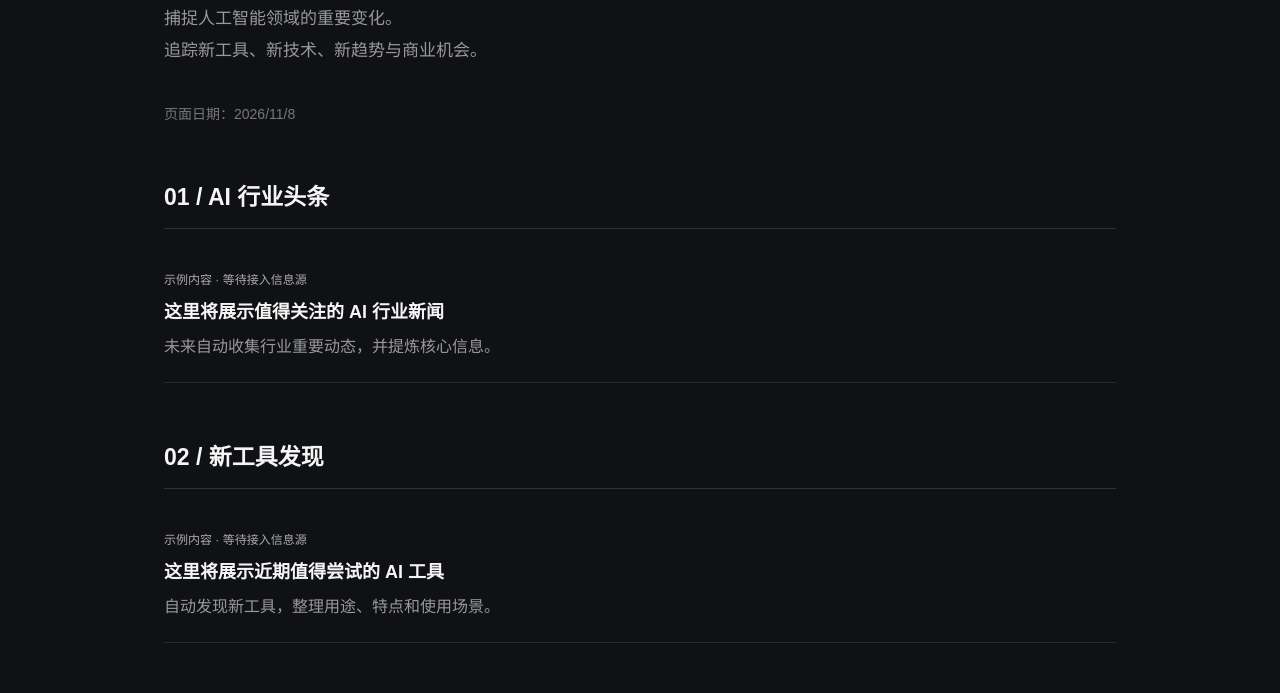
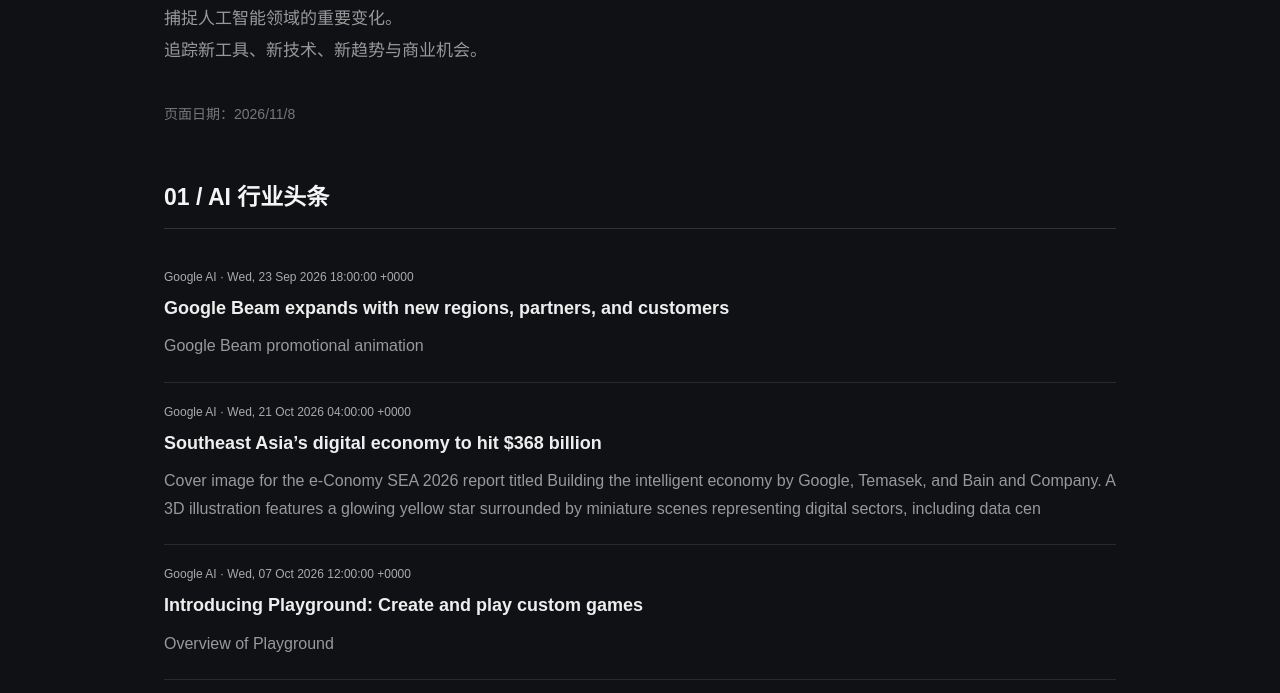
Before and after one commit to onemakerchrislee/one-person-maker, a plain HTML site: page radar/index.html in a window 1280 px wide. Shown: the part 259-952 px from the top of the page. Drawn offline with Linux system fonts and the light colour scheme.

Commit message:
Update index.html

```diff
--- a/radar/index.html
+++ b/radar/index.html
@@ -6,87 +6,113 @@
 <meta name="viewport" content="width=device-width, initial-scale=1.0">
 <title>AI 信息雷达 | 一人造物工作室</title>
 <style>
-* {
-  box-sizing: border-box;
-}
+* { box-sizing: border-box; }
+
 body {
   margin: 0;
   background: #101114;
   color: #f5f5f5;
   font-family: Arial, "Microsoft YaHei", sans-serif;
 }
+
 header {
   padding: 24px 8%;
   border-bottom: 1px solid #333;
 }
+
 header a {
   color: #aaa;
   text-decoration: none;
 }
+
 main {
   max-width: 1000px;
   margin: auto;
   padding: 70px 24px;
 }
+
 .tag {
   color: #aaa;
   letter-spacing: 4px;
   font-size: 12px;
 }
+
 h1 {
   font-size: 42px;
   margin: 22px 0;
 }
+
 .intro {
   color: #999;
   line-height: 1.9;
   font-size: 17px;
 }
+
 .date {
   color: #777;
   margin: 35px 0;
   font-size: 14px;
 }
+
 .section-title {
   margin-top: 55px;
   padding-bottom: 16px;
   border-bottom: 1px solid #333;
   font-size: 23px;
 }
+
 .item {
   padding: 22px 0;
   border-bottom: 1px solid #292929;
 }
+
 .item h3 {
   font-size: 18px;
   margin: 0 0 10px;
+  line-height: 1.6;
 }
+
+.item h3 a {
+  color: #eee;
+  text-decoration: none;
+}
+
+.item h3 a:hover {
+  color: #8ab4ff;
+}
+
 .item p {
   color: #999;
   line-height: 1.7;
   margin: 0;
 }
+
 .label {
   color: #aaa;
   font-size: 12px;
   margin-bottom: 10px;
 }
+
+.status {
+  color: #888;
+  padding: 24px 0;
+  line-height: 1.8;
+}
+
 footer {
   padding: 35px;
   text-align: center;
   color: #666;
   border-top: 1px solid #333;
 }
+
 @media (max-width: 650px) {
-  h1 {
-    font-size: 32px;
-  }
-  main {
-    padding-top: 50px;
-  }
+  h1 { font-size: 32px; }
+  main { padding-top: 50px; }
 }
 </style>
 </head>
+
 <body>
 
 <header>
@@ -105,32 +131,8 @@ footer {
 
   <div class="date" id="today"></div>
 
-  <h2 class="section-title">01 / AI 行业头条</h2>
-  <div class="item">
-    <div class="label">示例内容 · 等待接入信息源</div>
-    <h3>这里将展示值得关注的 AI 行业新闻</h3>
-    <p>未来自动收集行业重要动态，并提炼核心信息。</p>
-  </div>
-
-  <h2 class="section-title">02 / 新工具发现</h2>
-  <div class="item">
-    <div class="label">示例内容 · 等待接入信息源</div>
-    <h3>这里将展示近期值得尝试的 AI 工具</h3>
-    <p>自动发现新工具，整理用途、特点和使用场景。</p>
-  </div>
-
-  <h2 class="section-title">03 / 技术观察</h2>
-  <div class="item">
-    <div class="label">示例内容 · 等待接入信息源</div>
-    <h3>这里将展示值得关注的技术进展</h3>
-    <p>跟踪模型、智能体、自动化和开源项目的发展。</p>
-  </div>
-
-  <h2 class="section-title">04 / 商业机会</h2>
-  <div class="item">
-    <div class="label">示例内容 · 等待接入信息源</div>
-    <h3>这里将展示 AI 带来的新机会</h3>
-    <p>关注可以落地的产品方向、创业思路和应用场景。</p>
+  <div id="news-container">
+    <p class="status">正在获取最新 AI 情报...</p>
   </div>
 </main>
 
@@ -141,6 +143,101 @@ footer {
 <script>
 document.getElementById("today").textContent =
   "页面日期：" + new Date().toLocaleDateString("zh-CN");
+
+async function loadNews() {
+  const container = document.getElementById("news-container");
+
+  try {
+    const response = await fetch("./news.json?t=" + Date.now());
+
+    if (!response.ok) {
+      throw new Error("新闻数据读取失败，状态码：" + response.status);
+    }
+
+    const news = await response.json();
+
+    if (!Array.isArray(news) || news.length === 0) {
+      container.innerHTML =
+        '<p class="status">暂时没有获取到新闻，请等待下一次自动更新。</p>';
+      return;
+    }
+
+    const sections = [
+      { title: "01 / AI 行业头条", keyword: "行业" },
+      { title: "02 / 新工具发现", keyword: "工具" },
+      { title: "03 / 技术观察", keyword: "技术" },
+      { title: "04 / 商业机会", keyword: "商业" }
+    ];
+
+    let html = "";
+
+    sections.forEach(section => {
+      html += '<h2 class="section-title">' + section.title + '</h2>';
+      html += '<div class="news-list">';
+
+      news.forEach(item => {
+        const source = escapeHTML(item.source || "未知来源");
+        const title = escapeHTML(item.title || "无标题");
+        const summary = escapeHTML(item.summary || "暂无摘要");
+        const link = safeURL(item.link);
+        const published = escapeHTML(item.published || "");
+
+        if (!link) return;
+
+        html += `
+          <article class="item">
+            <div class="label">${source}${published ? " · " + published : ""}</div>
+            <h3>
+              <a href="${link}" target="_blank" rel="noopener noreferrer">
+                ${title}
+              </a>
+            </h3>
+            <p>${summary}</p>
+          </article>
+        `;
+      });
+
+      html += '</div>';
+    });
+
+    html = html.replace(
+      /<h2 class="section-title">0[1-4][^<]*<\/h2><div class="news-list"><\/div>/g,
+      ''
+    );
+
+    container.innerHTML = html ||
+      '<p class="status">暂时没有可展示的新闻。</p>';
+
+  } catch (error) {
+    console.error(error);
+    container.innerHTML =
+      '<p class="status">新闻加载失败：' +
+      escapeHTML(error.message) +
+      '<br>请检查 news.json 是否存在，以及数据是否有效。</p>';
+  }
+}
+
+function escapeHTML(value) {
+  return String(value).replace(/[&<>"']/g, char => ({
+    "&": "&amp;",
+    "<": "&lt;",
+    ">": "&gt;",
+    '"': "&quot;",
+    "'": "&#39;"
+  })[char]);
+}
+
+function safeURL(value) {
+  try {
+    const url = new URL(value);
+    if (url.protocol === "https:" || url.protocol === "http:") {
+      return escapeHTML(url.href);
+    }
+  } catch (error) {}
+  return "";
+}
+
+loadNews();
 </script>
 
 </body>
```
